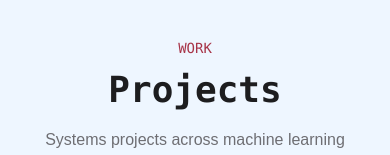
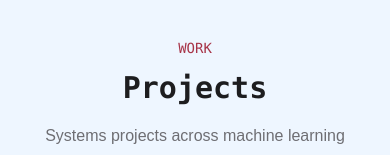
Before and after one commit to Zachary-Levesque/Portfolio, a Next.js app: page /projects in a window 390 px wide. Shown: the part 352-507 px from the top of the page. Built offline with nearby package versions, Linux system fonts and the light colour scheme.

Commit message:
Update page.tsx

```diff
--- a/app/projects/page.tsx
+++ b/app/projects/page.tsx
@@ -24,7 +24,9 @@ export default function ProjectsPage() {
 
       <section className="mx-auto max-w-3xl text-center">
         <p className="font-mono text-sm uppercase text-red-muted">Work</p>
-        <h1 className="mt-3 font-mono text-4xl font-semibold">Projects</h1>
+        <h1 className="mt-3 font-mono text-3xl font-semibold sm:text-4xl">
+          Projects
+        </h1>
         <p className="mt-4 leading-7 text-muted">
           Systems projects across machine learning infrastructure, quantitative
           research, embedded products, AI agents, and simulation.
```
